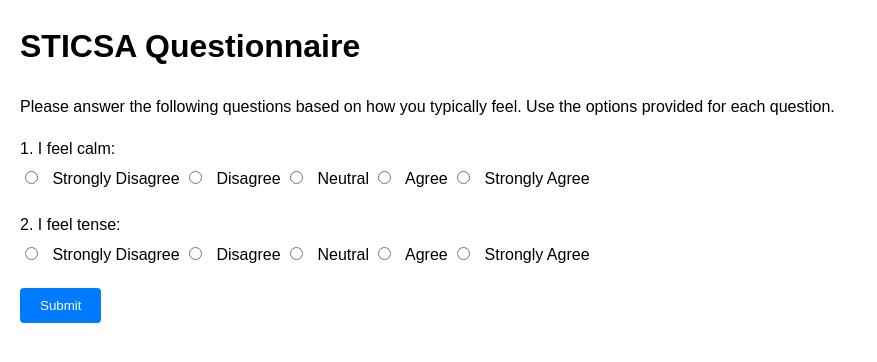
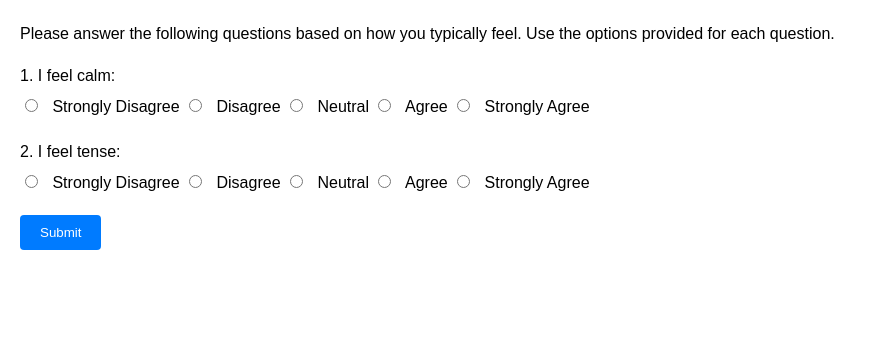
Before and after one commit to the-wise-lab/SODA-prescreen, a Jekyll site: the page sticsa.html, which Jekyll copies as it is, in a window 1280 px wide. Shown: the top 362 px of the page, without its empty margins (0-877 px from the left). Built offline with Jekyll 4.4.1, drawn with Linux system fonts in a browser that asks for light colours.

Commit message:
Update sticsa.html
no title

```diff
--- a/sticsa.html
+++ b/sticsa.html
@@ -34,7 +34,7 @@
     </style>
 </head>
 <body>
-    <h1>STICSA Questionnaire</h1>
+    <h1></h1>
     <p>Please answer the following questions based on how you typically feel. Use the options provided for each question.</p>
 
     <form id="sticsa-form">
```
